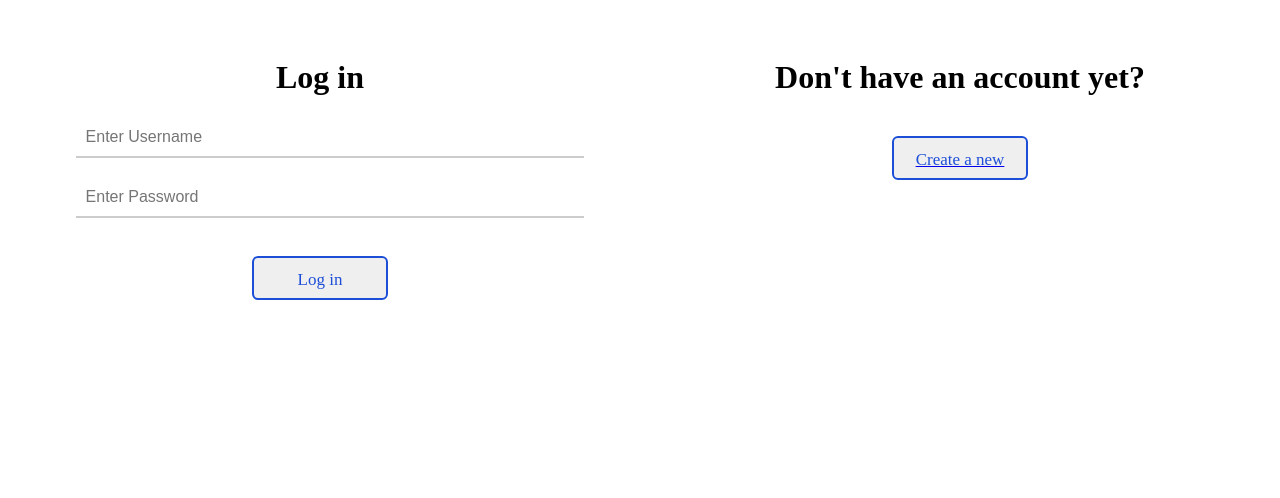
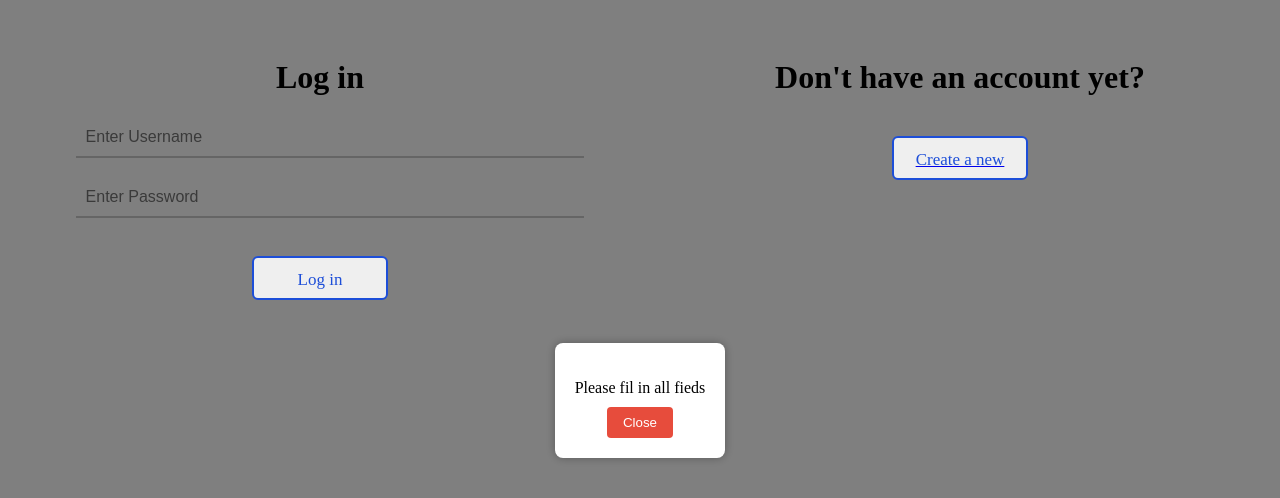
Before and after one commit to sujanSaravana/Chat-App, a React (Create React App) app in the folder client/: page /Login in a window 1280 px wide. Both pictures are taken after a click on the button "Log in". Shown: the top 498 px of the page. Built offline with nearby package versions, Linux system fonts and the light colour scheme; no server answers.

Commit message:
made changes to login & singup

```diff
--- /dev/null
+++ b/client/src/components/ErrorPopup.css
@@ -0,0 +1,32 @@
+.error-popup {
+    position: fixed;
+    top: 0;
+    left: 0;
+    width: 100%;
+    height: 100%;
+    background: rgba(0, 0, 0, 0.5);
+    display: flex;
+    justify-content: center;
+    align-items: center;
+  }
+
+  .error-content {
+    background: #fff;
+    padding: 20px;
+    border-radius: 8px;
+    box-shadow: 0 0 10px rgba(0, 0, 0, 0.3);
+    text-align: center;
+  }
+
+  .error-content p {
+    margin-bottom: 10px;
+  }
+
+  .error-content button {
+    padding: 8px 16px;
+    background-color: #e74c3c;
+    color: #fff;
+    border: none;
+    border-radius: 4px;
+    cursor: pointer;
+  }
--- /dev/null
+++ b/client/src/components/ErrorPopup.js
@@ -0,0 +1,15 @@
+import React from 'react';
+import './ErrorPopup.css';
+
+const ErrorPopup = ({ message, onClose }) => {
+  return (
+    <div className="error-popup">
+      <div className="error-content">
+        <p>{message}</p>
+        <button onClick={onClose}>Close</button>
+      </div>
+    </div>
+  );
+};
+
+export default ErrorPopup;
--- a/client/src/pages/Login.js
+++ b/client/src/pages/Login.js
@@ -4,16 +4,24 @@ import axios from "axios";
 import { Link } from "react-router-dom";
 import { useNavigate } from "react-router-dom";
 import { useUser } from '../components/Usercontext';
+import ErrorPopup from "../components/ErrorPopup";
 
 
 function Login() {
   const [username, setUsername] = useState('');
   const [password, setPassword] = useState('');
+  const [error, setError] = useState('');
+  const [showErrorPopup, setShowErrorPopup] = useState(false);
   const { login } = useUser();
   const navigate = useNavigate();
 
   const handlelogin = async () => {
     try {
+      if (!username || !password){
+        setError('Please fil in all fieds')
+        setShowErrorPopup(true);
+        return;
+      }
       const response = await axios.post('http://localhost:3000/login', { username, password });
       console.log('login successful:', response.data);
       login();
@@ -22,7 +30,14 @@ function Login() {
       }, 10)
     } catch (error) {
       console.log('login failed:', error);
+      setError('login failed');
+      setShowErrorPopup(true);
     }
+  }
+
+  const closeErrorPopup = () => {
+    console.log('close popup')
+    setShowErrorPopup(false);
   }
 
     return (
@@ -51,6 +66,9 @@ function Login() {
               </div>
             </Link>
         </div>
+        <div>
+          {showErrorPopup && <ErrorPopup message={error} onClose={closeErrorPopup} />}
+        </div>
       </div>
     );
   }
--- a/client/src/pages/Signup.js
+++ b/client/src/pages/Signup.js
@@ -1,6 +1,5 @@
 import React from "react";
-import Container from "react-bootstrap/esm/Container";
-import Navbar from "../components/Navbar";
+import ErrorPopup from "../components/ErrorPopup";
 import './Signup.css'
 import { useState } from "react";
 import { useNavigate } from "react-router-dom";
@@ -10,18 +9,33 @@ function Signup() {
   const [username, setUsername] = useState('');
   const [email, setEmail] = useState('');
   const [password, setPassword] = useState('');
+  const [error, setError] = useState('');
+  const [showErrorPopup, setShowErrorPopup] = useState(false);
   const navigate = useNavigate();
 
   const createUser = async () => {
     try {
+      if (!username || !email || !password) {
+        setError('Please fill in all fields.');
+        setShowErrorPopup(true);
+        return;
+      }
+
       const response = await axios.post('http://localhost:3000/signup', { username, email, password });
       console.log('user created successfully:', response.data);
       setTimeout(() => {
         navigate("/chat");
-      }, 5000)
+      }, 10);
     } catch (error) {
       console.log('user creation failed:', error);
+      setError('User creation failed.');
+      setShowErrorPopup(true);
     }
+  }
+
+  const closeErrorPopup = () => {
+    console.log('close popup')
+    setShowErrorPopup(false);
   }
 
     return (
@@ -46,6 +60,9 @@ function Signup() {
               <div className="signup-btn-container">
                 <button onClick={createUser} className="signup-btn">Signup</button>
               </div>
+              <div>
+                {showErrorPopup && <ErrorPopup message={error} onClose={closeErrorPopup} />}
+              </div>
           </div>
       </div>
     );
```
Also changed, not shown: 1 other file (tests, documents, lock files or other folders).
